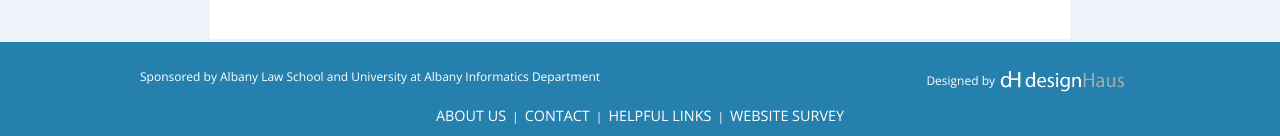
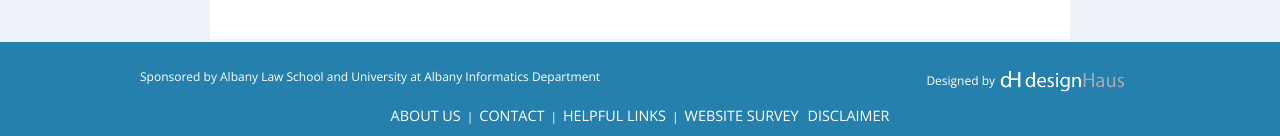
Before and after one commit to RRamsland/Tenant-Rights, a Jekyll site: the page built from index.html, in a window 1280 px wide and 1159 px high. Shown: the part 1020-1156 px from the top of the window. Built offline with Jekyll 4.4.1, drawn with Linux system fonts in a browser that asks for light colours.

Commit message:
Added Disclaimer Page Template and Link

```diff
--- a/_includes/footer.html
+++ b/_includes/footer.html
@@ -7,6 +7,7 @@
 				<a class="bottom-link" href="{{ site.url}}/contact">CONTACT</a> |
 				<a class="bottom-link" href="{{ site.url}}/helpful-links">HELPFUL LINKS</a> |
 				<a class="bottom-link" href="http://goo.gl/forms/JMOvzsX1dt" target="_blank">WEBSITE SURVEY</a>
+				<a class="bottom-link" href="{{ site.url}}/disclaimer" target="_blank">DISCLAIMER</a>
 			</nav>
 		</div>
     </footer> <!-- / footer -->
--- /dev/null
+++ b/disclaimer.html
@@ -0,0 +1,6 @@
+---
+title: Disclaimer
+layout: default-page
+---
+
+		<h1>{{ page.title }}</h1>
```
